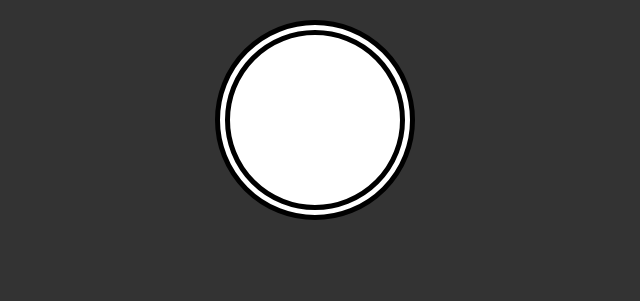
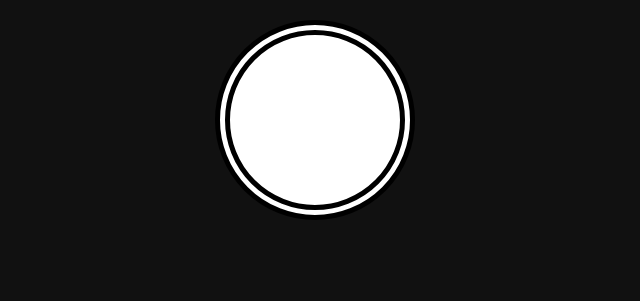
Before and after one commit to KenzGlobe/kenzglode-website, a plain HTML site: page index.html in a window 1280 px wide. Shown: the top 301 px of the page, without its empty margins (325-965 px from the left). Drawn offline with Linux system fonts and the light colour scheme.

Commit message:
Update1 index.html

```diff
--- a/index.html
+++ b/index.html
@@ -10,7 +10,7 @@
       box-sizing: border-box;
     }
     body {
-      background: #333;
+      background: #111;
       align-items: center;
       justify-content: center;
       font-family: courier;
```
